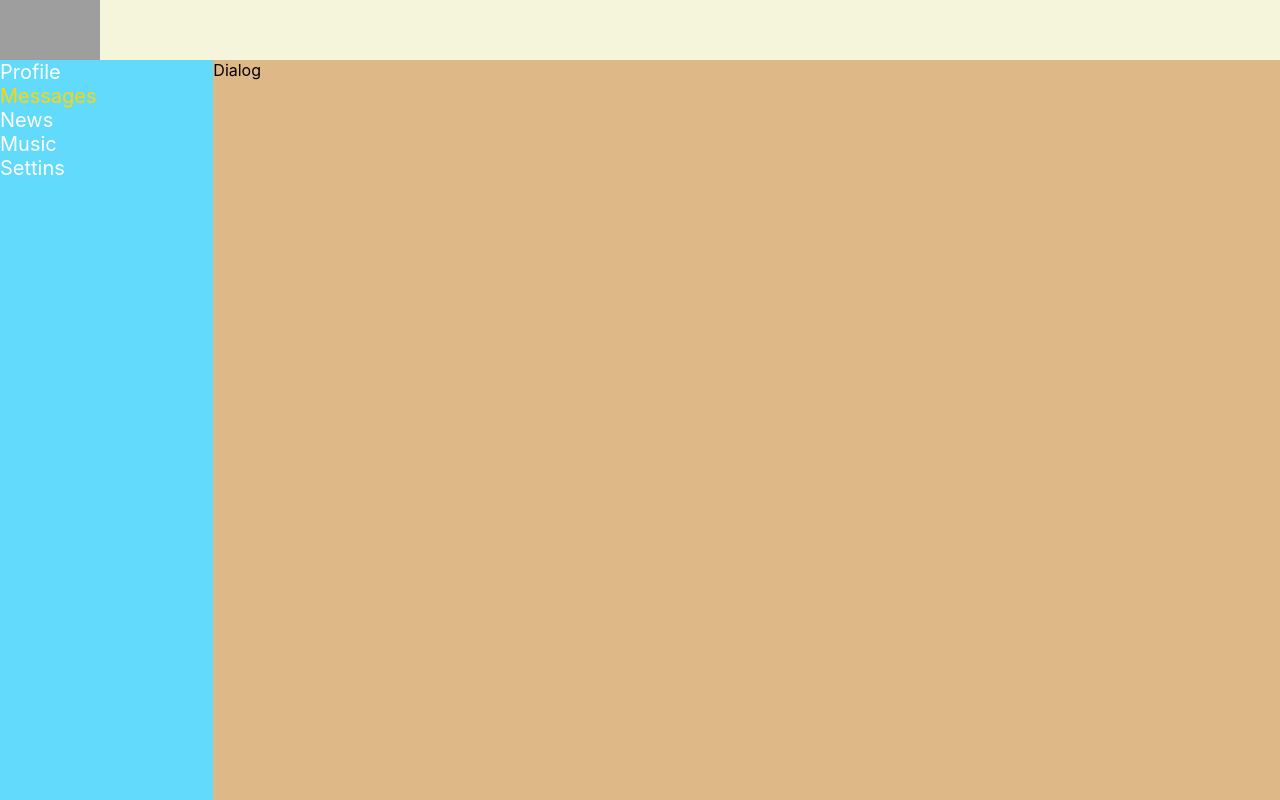
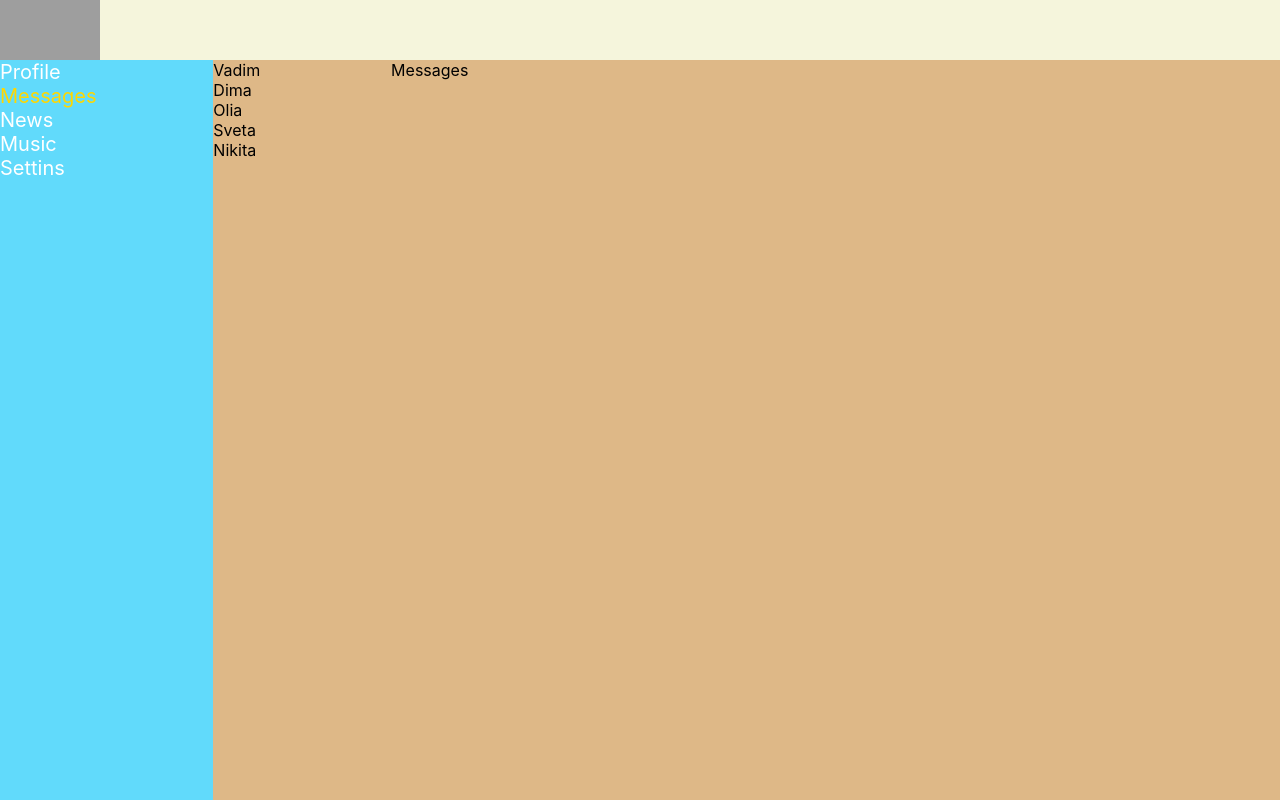
Before and after one commit to VadimKurachynski/react-01, a React (Create React App) app: page /dialogs in a window 1280 px wide. Built offline with nearby package versions, Linux system fonts and the light colour scheme; grey boxes are pictures that could not be loaded.

Commit message:
message1

```diff
--- a/src/components/Dialogs/Dialogs.jsx
+++ b/src/components/Dialogs/Dialogs.jsx
@@ -1,9 +1,39 @@
 import s from "./Dialogs.module.css";
 
-const Dialogs=(props)=>{
-    return(
+const Dialogs = (props) => {
+    return (
         <div className={s.content}>
-            <div>Dialog</div>
+
+            <div className={s.dialogs}>
+               <div className={s.dialogsitems}>
+                 <div className={s.itemname}>
+                     Vadim
+                 </div>
+                   <div className={s.itemname}>
+                       Dima
+                   </div>
+                   <div className={s.itemname}>
+                       Olia
+                   </div>
+                   <div className={s.itemname}>
+                       Sveta
+                   </div>
+                   <div className={s.itemname}>
+                       Nikita
+                   </div>
+
+               </div>
+
+
+            </div>
+
+
+
+
+            <div className={s.messages}>
+                Messages
+
+            </div>
         </div>
     );
 
--- a/src/components/Dialogs/Dialogs.module.css
+++ b/src/components/Dialogs/Dialogs.module.css
@@ -0,0 +1,4 @@
+.content{
+    display: grid;
+    grid-template-columns: 2fr 10fr;
+}
```
